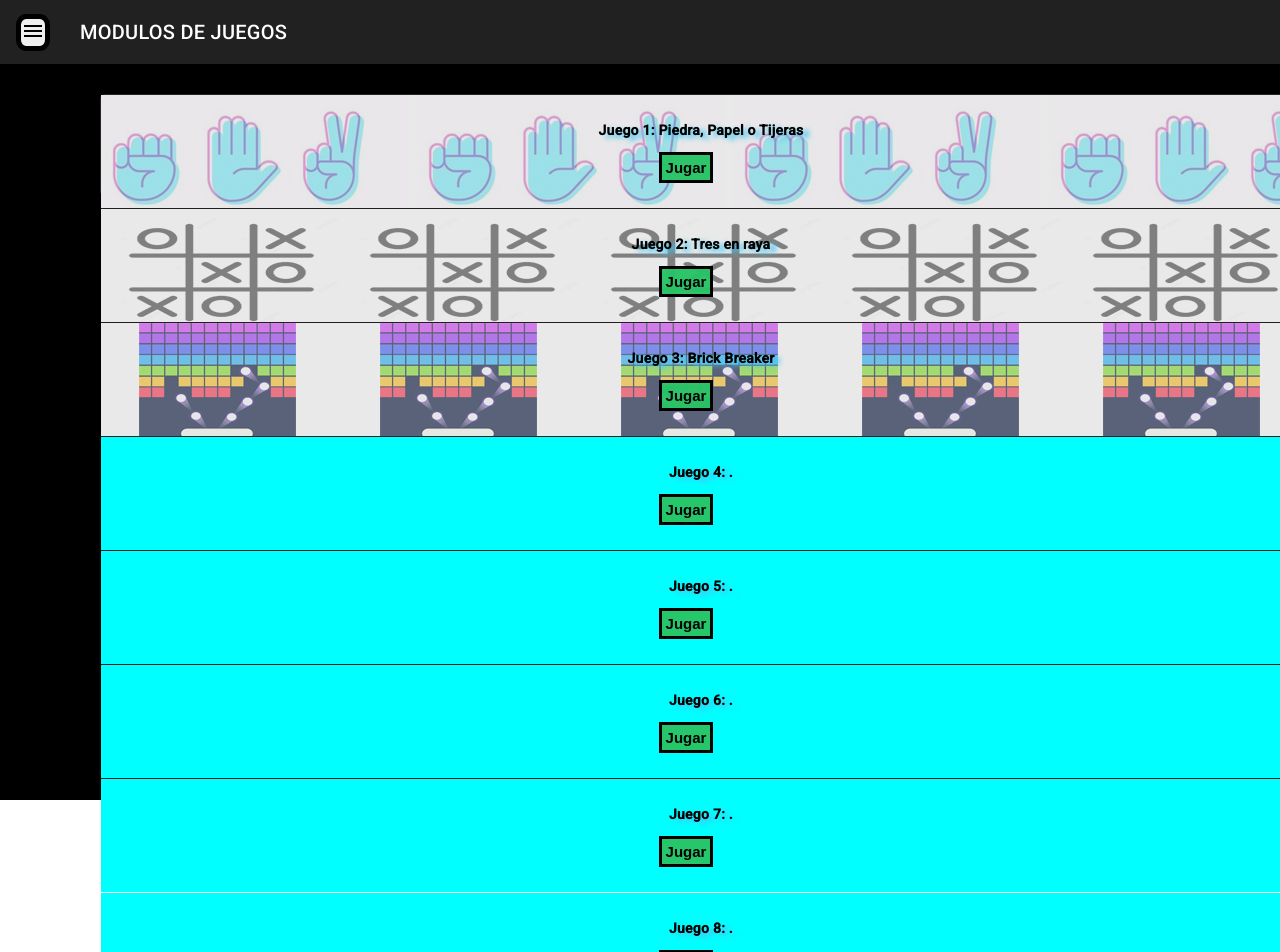
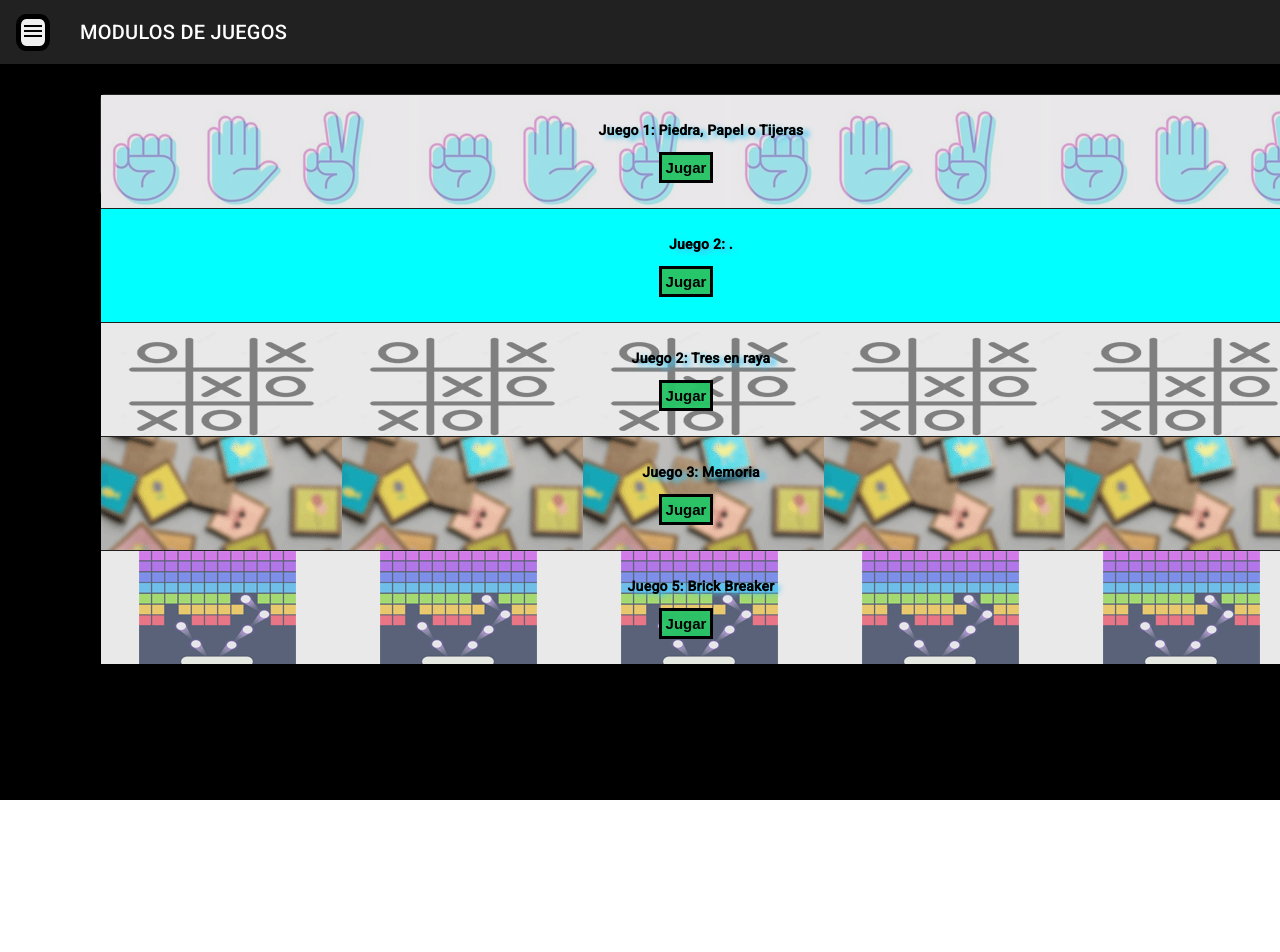
Before and after one commit to nereazj544/ModulodeJuegos, an Angular app: page / in a window 1280 px wide. Shown: the top 952 px of the page. After the commit the page ends 800 px from the top, so only its background shows below. Built offline with nearby package versions, Linux system fonts and the light colour scheme.

Commit message:
Nuevo juego: Juego de memoria. Parado Romper los radillos

```diff
--- a/src/app/componentes/inicio/inicio.component.css
+++ b/src/app/componentes/inicio/inicio.component.css
@@ -92,3 +92,7 @@ p{
 .juego{
     background-color: aqua;
 }
+
+.memoria{
+    background-image: url(/../../assets/img/bannerjuego4.png);
+}
--- a/src/app/componentes/inicio/inicio.component.html
+++ b/src/app/componentes/inicio/inicio.component.html
@@ -13,45 +13,27 @@
                 matTooltip="¡Jugemos al piedra papel o tijera contra la maquina! ¿quien ganara destruccion o abundancia?">Jugar</button>
         </div>
         <mat-divider></mat-divider>
+        <div class="divjuegos juego">
+            <p>Juego 2: <span class="nombrejuego">.</span></p>
+            <button class="buttonjuego" routerLink="/"
+                matTooltip="COMENTARIO">Jugar</button>
+        </div>
+        <mat-divider></mat-divider>
         <div class="divjuegos tresraya">
             <p>Juego 2: <span class="nombrejuego">Tres en raya</span></p>
             <button class="buttonjuego" routerLink="/Tresenraya" matTooltip="¿Te juegas un tres en raya?">Jugar</button>
         </div>
         <mat-divider></mat-divider>
+        <div class="divjuegos memoria">
+            <p>Juego 3: <span class="nombrejuego">Memoria</span></p>
+            <button class="buttonjuego" routerLink="/Memoria"
+                matTooltip="¡Hora de poner a prueba tu memoria!">Jugar</button>
+        </div>
+        <mat-divider></mat-divider>
         <div class="divjuegos ladrillos">
-            <p>Juego 3: <span class="nombrejuego">Brick Breaker</span></p>
+            <p>Juego 5: <span class="nombrejuego">Brick Breaker</span></p>
             <button class="buttonjuego" routerLink="/BrickBreaker"
                 matTooltip="¡Hora de romper ladrillos!">Jugar</button>
-        </div>
-        <mat-divider></mat-divider>
-        <div class="divjuegos juego">
-            <p>Juego 4: <span class="nombrejuego">.</span></p>
-            <button class="buttonjuego" routerLink="/"
-                matTooltip="COMENTARIO">Jugar</button>
-        </div>
-        <mat-divider></mat-divider>
-        <div class="divjuegos juego">
-            <p>Juego 5: <span class="nombrejuego">.</span></p>
-            <button class="buttonjuego" routerLink=""
-                matTooltip="COMENTARIO">Jugar</button>
-        </div>
-        <mat-divider></mat-divider>
-        <div class="divjuegos juego">
-            <p>Juego 6: <span class="nombrejuego">.</span></p>
-            <button class="buttonjuego" routerLink=""
-                matTooltip="COMENTARIO">Jugar</button>
-        </div>
-        <mat-divider></mat-divider>
-        <div class="divjuegos juego">
-            <p>Juego 7: <span class="nombrejuego">.</span></p>
-            <button class="buttonjuego" routerLink=""
-                matTooltip="COMENTARIO">Jugar</button>
-        </div>
-        <mat-divider></mat-divider>
-        <div class="divjuegos juego">
-            <p>Juego 8: <span class="nombrejuego">.</span></p>
-            <button class="buttonjuego" routerLink=""
-                matTooltip="COMENTARIO">Jugar</button>
         </div>
 
     </mat-list>
--- /dev/null
+++ b/src/app/componentes/memorygame/memorygame.component.html
@@ -0,0 +1 @@
+<p>memorygame works!</p>
--- a/src/app/componentes/tresenraya/tresenraya.component.css
+++ b/src/app/componentes/tresenraya/tresenraya.component.css
@@ -43,9 +43,11 @@ body{
     width: 300px; height: 300px;
     cursor: pointer;
     background-color: white;
+
 }
 
 .celdas{
+
     font-weight: bold;
     background-color: white;
     display: flex;
@@ -60,8 +62,27 @@ body{
     border: 1px solid black;
 }
 
+.celda:hover{
+    background-color: #3f9ba737;
+}
+
 /* !BOTON */
+
+.botones{
+    font-weight: bold;
+    font-size: 20px;
+    margin: 30px;
+    background-color: #BB5B90;
+    border: 5px solid white;
+    box-shadow: 0px 0px 10px 5px #BB5B90;
+}
+
+.botones:hover{
+    box-shadow: 0px 0px 10px 5px #3F9BA7;
+    background-color: #3F9BA7;
+}
 
 button{
     margin: 30px;
+    border: 2px solid black;
 }
--- a/src/app/componentes/tresenraya/tresenraya.component.html
+++ b/src/app/componentes/tresenraya/tresenraya.component.html
@@ -26,6 +26,7 @@
         </div>
         <div class="game">
             <div class="celdas">
+
                 <div class="celda" (click)="cellClicked(0, 0)">{{ board[0][0] === 1 ? 'X' : (board[0][0] === 2 ? 'O' : '') }}</div>
                 <div class="celda" (click)="cellClicked(0, 1)">{{ board[0][1] === 1 ? 'X' : (board[0][1] === 2 ? 'O' : '') }}</div>
                 <div class="celda" (click)="cellClicked(0, 2)">{{ board[0][2] === 1 ? 'X' : (board[0][2] === 2 ? 'O' : '') }}</div>
@@ -42,8 +43,8 @@
               </div>
         </div>
 
-        <button (click)="resetGame()">RESETEAR JUEGO</button>
-        <button (click)="rest()">¿Jugamos de nuevo?</button>
+        <button class="botones" (click)="resetGame()">RESETEAR JUEGO</button>
+        <button class="botones" (click)="rest()">¿Jugamos de nuevo?</button>
 
     </div>
 
```
Also changed, not shown: src/app/app.module.ts (+8 -5 lines), src/app/componentes/memorygame/memorygame.component.ts (added, +10 -0 lines), src/app/componentes/memorygame/memorygame.component.css (added), src/assets/img/bannerjuego4.png (added), 1 other file (tests, documents, lock files or other folders).
